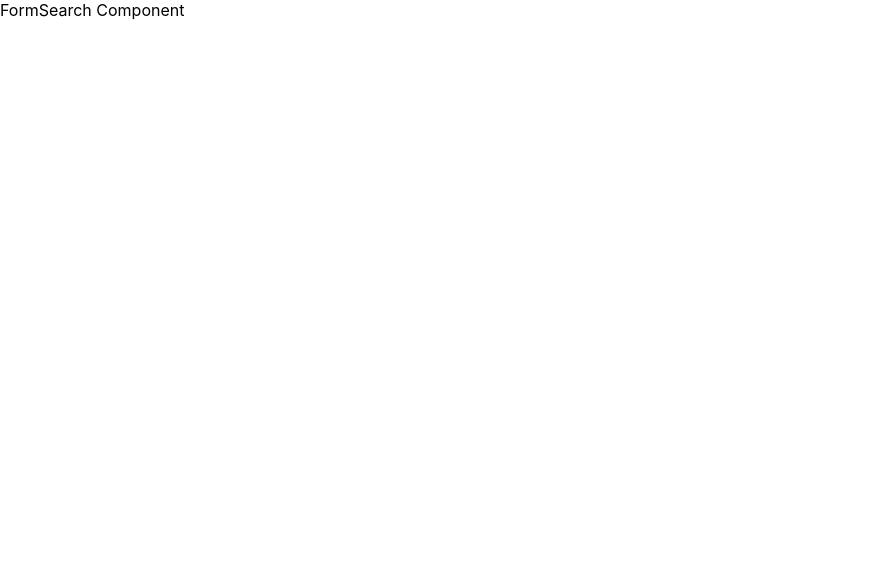
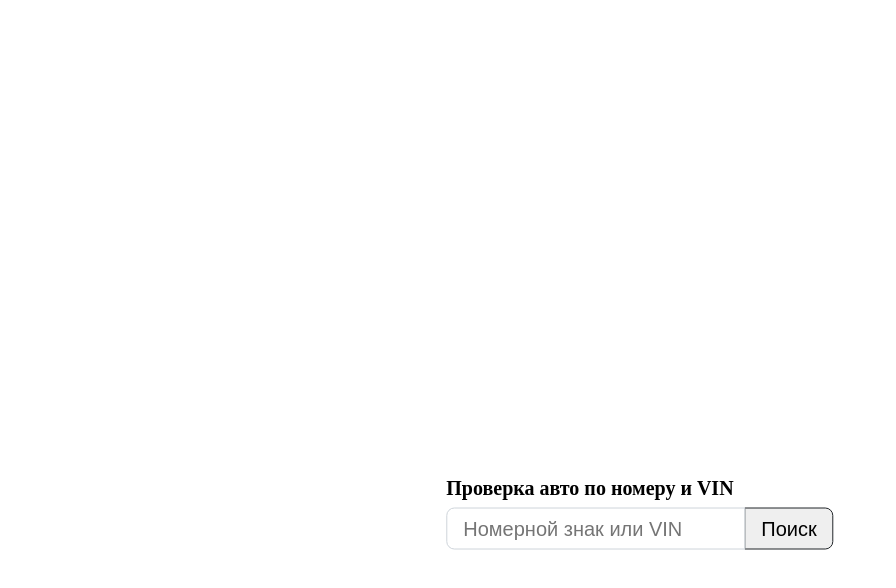
Before and after one commit to KostiantynPolishko2/baza-gai, a React (Create React App) app: page / in a window 1280 px wide. Shown: the top 588 px of the page, without its empty margins (0-896 px from the left). Built offline with nearby package versions, Linux system fonts and the light colour scheme.

Commit message:
2 Done css styles for FC FormSearch.

```diff
--- /dev/null
+++ b/src/components/FormSearch/FormSearch.css
@@ -0,0 +1,11 @@
+.form-search{
+    padding: 0.5rem 1rem;
+    font-size: 1.25rem;
+    border-radius: 0.5rem 0 0 0.5rem;
+    position: relative;
+    flex-grow: 1;
+    flex-shrink: 1;
+    flex-basis: auto;
+    max-width: 50%;
+    min-width: fit-content;
+}
--- a/src/components/FormSearch/FormSearch.styled.ts
+++ b/src/components/FormSearch/FormSearch.styled.ts
@@ -1,4 +1,53 @@
 import styled from 'styled-components';
 
-export const FormSearchWrapper = styled.div`
+export const FormSearchWrapper = styled.form.attrs({
+    name: 'search'
+})`
+    min-width: fit-content;
+    display: block;
+    margin-top: 1.5rem;
+    & > div {
+        margin-bottom: 0.5rem;
+    }
 `;
+
+export const Input = styled.div`
+    position: relative;
+    display: flex;
+    flex-direction: row;
+    justify-content: flex-start;
+    align-items: stretch;
+    width: 100%;
+    margin-top: 0.5rem;
+`;
+
+export const InputSearch = styled.input.attrs({
+    type: 'text',
+    name: 'digits',
+    placeholder: 'Номерной знак или VIN',
+})`
+    min-width: fit-content;
+    background-color: #fff;
+    color: #212529;
+    border: 1px solid #ced4da;
+    font-weight: 400;
+    line-height: 1.5rem;
+`;
+
+export const InputBtn = styled.button.attrs({
+    type: 'button',
+    name: 'fetch-request',
+    value: 'Поиск',
+})`
+    margin-left: -1px;
+    padding: 0.5rem 1rem;
+    font-size: 1.25rem;
+    border: 1px solid #212529;
+    border-radius: 0 0.5rem 0.5rem 0;
+    cursor: pointer;
+
+    &:hover {
+        background-color: #6c757d;
+        color: #fff;
+    }
+`;
--- a/src/components/FormSearch/FormSearch.tsx
+++ b/src/components/FormSearch/FormSearch.tsx
@@ -1,12 +1,19 @@
 import React, { FC } from 'react';
-import { FormSearchWrapper } from './FormSearch.styled';
+import './FormSearch.css';
+import * as form from './FormSearch.styled';
 
 interface FormSearchProps {}
 
 const FormSearch: FC<FormSearchProps> = () => (
- <FormSearchWrapper>
-    FormSearch Component
- </FormSearchWrapper>
+ <form.FormSearchWrapper>
+    <div>
+      <h3 style={{fontSize: 1.25 + 'rem'}}>Проверка авто по номеру и VIN</h3>
+      <form.Input>
+         <form.InputSearch  className='form-search'/>
+         <form.InputBtn>Поиск</form.InputBtn>
+      </form.Input>
+    </div>
+ </form.FormSearchWrapper>
 );
 
 export default FormSearch;
--- a/src/index.css
+++ b/src/index.css
@@ -1,13 +1,11 @@
-body {
+* {
   margin: 0;
-  font-family: -apple-system, BlinkMacSystemFont, 'Segoe UI', 'Roboto', 'Oxygen',
-    'Ubuntu', 'Cantarell', 'Fira Sans', 'Droid Sans', 'Helvetica Neue',
-    sans-serif;
-  -webkit-font-smoothing: antialiased;
-  -moz-osx-font-smoothing: grayscale;
+  padding: 0;
 }
 
-code {
-  font-family: source-code-pro, Menlo, Monaco, Consolas, 'Courier New',
-    monospace;
+body {
+  position: absolute;
+  left: 50%;
+  top: 50%;
+  transform: translate(-50%, 50%);
 }
--- a/src/index.tsx
+++ b/src/index.tsx
@@ -9,7 +9,9 @@ const root = ReactDOM.createRoot(
 );
 root.render(
   <React.StrictMode>
-    <FormSearch/>
+    <body>
+      <FormSearch/>
+    </body>
   </React.StrictMode>
 );
 
```
